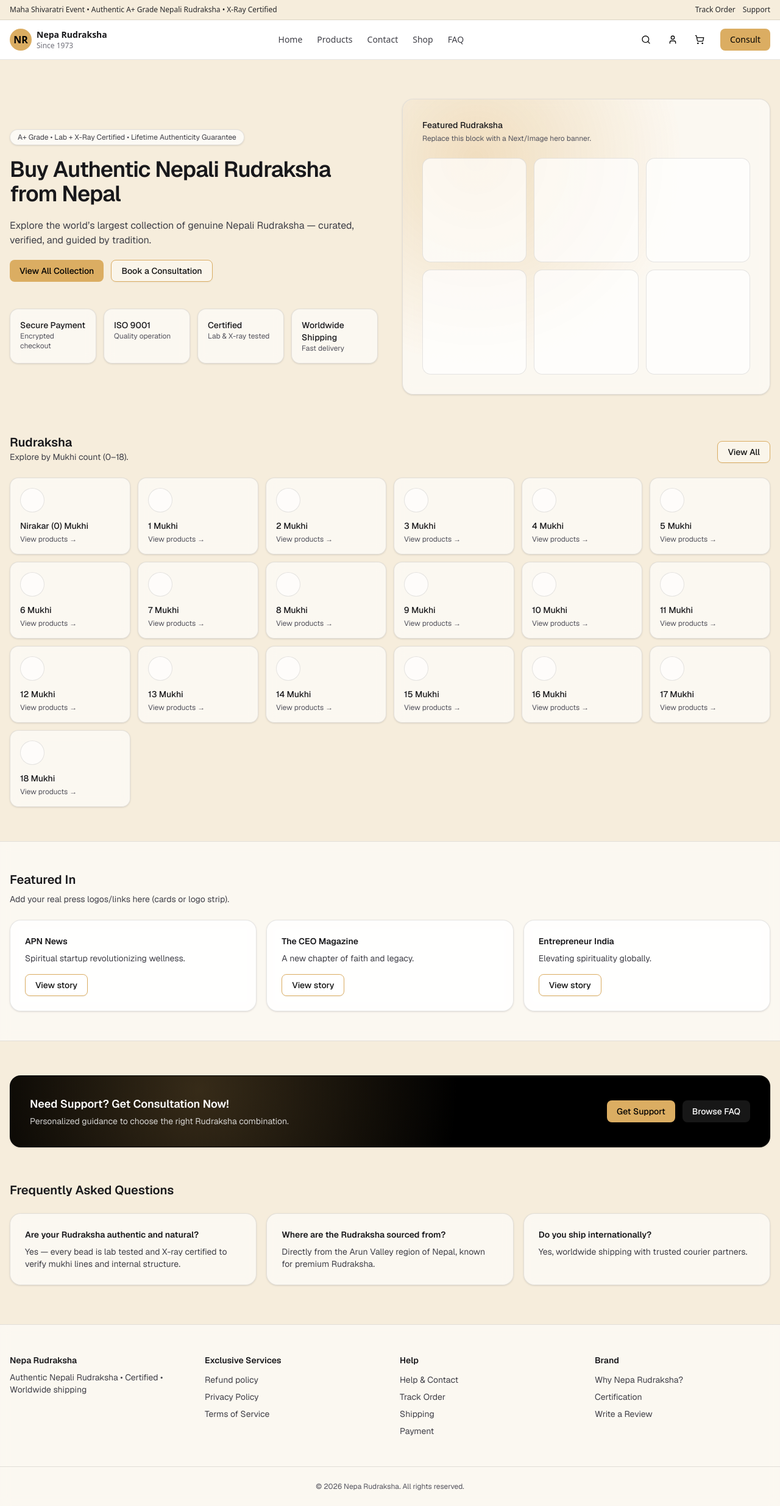
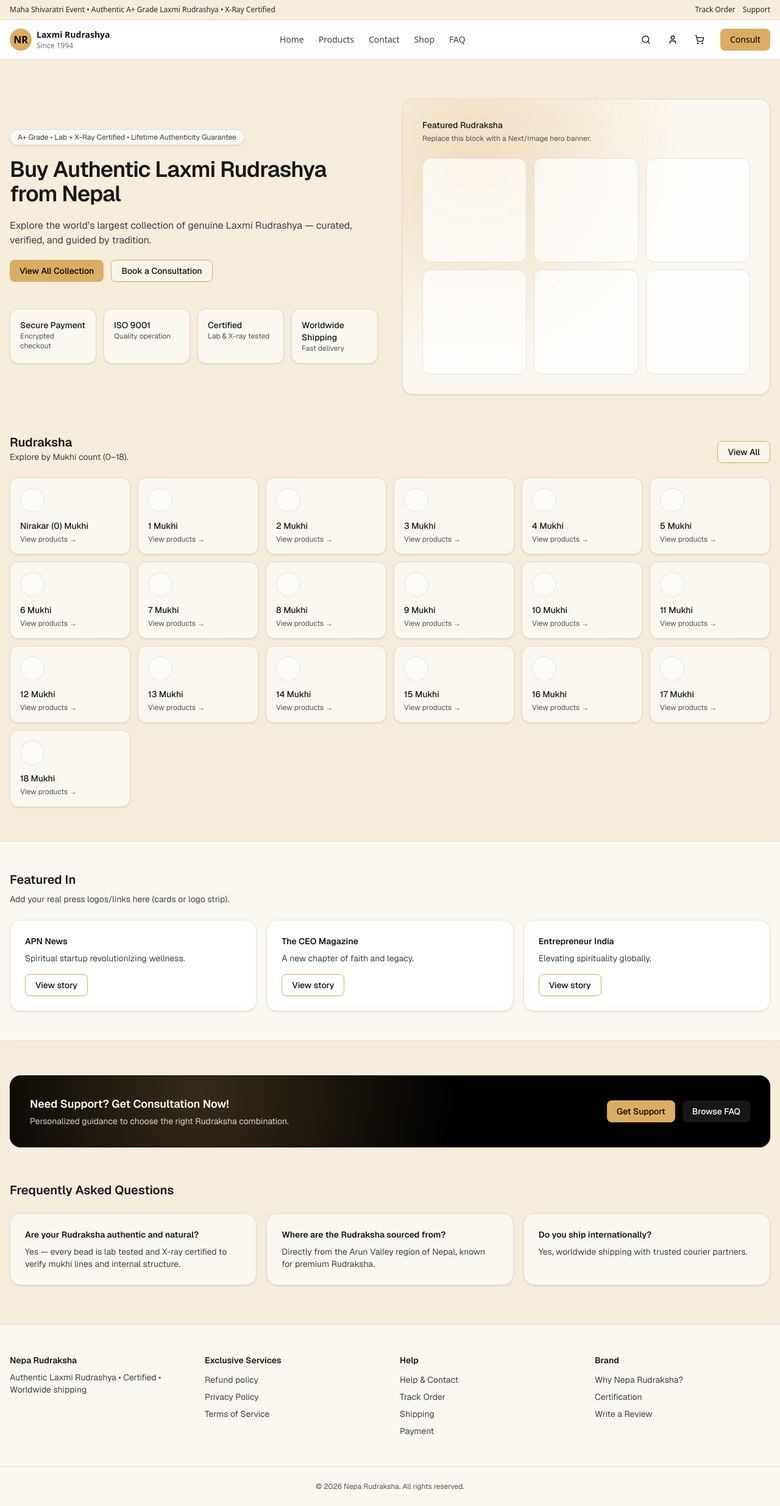
Before and after one commit to 0xabhikr/rudra, a Next.js app: page / in a window 1280 px wide. Shown: the whole page at 61% size. Built offline with nearby package versions, Linux system fonts and the light colour scheme.

Commit message:
name changed

```diff
--- a/app/contact/page.tsx
+++ b/app/contact/page.tsx
@@ -193,7 +193,8 @@ export default function Contact() {
             <div>
               <p className="text-sm font-semibold">Nepa Rudraksha</p>
               <p className="mt-2 text-sm text-zinc-700 dark:text-zinc-300">
-                Authentic Nepali Rudraksha • Certified • Worldwide shipping
+                Authentic
+Laxmi Rudrashya • Certified • Worldwide shipping
               </p>
             </div>
 
--- a/app/page.tsx
+++ b/app/page.tsx
@@ -58,11 +58,13 @@ export default function Home() {
             </p>
 
             <h1 className="text-3xl font-semibold tracking-tight sm:text-4xl">
-              Buy Authentic Nepali Rudraksha from Nepal
+              Buy Authentic
+Laxmi Rudrashya from Nepal
             </h1>
 
             <p className="max-w-prose text-zinc-700 dark:text-zinc-300">
-              Explore the world’s largest collection of genuine Nepali Rudraksha —
+              Explore the world’s largest collection of genuine
+Laxmi Rudrashya —
               curated, verified, and guided by tradition.
             </p>
 
@@ -251,7 +253,8 @@ export default function Home() {
             <div>
               <p className="text-sm font-semibold">Nepa Rudraksha</p>
               <p className="mt-2 text-sm text-zinc-700 dark:text-zinc-300">
-                Authentic Nepali Rudraksha • Certified • Worldwide shipping
+                Authentic
+Laxmi Rudrashya • Certified • Worldwide shipping
               </p>
             </div>
 
--- a/app/products/page.tsx
+++ b/app/products/page.tsx
@@ -57,7 +57,8 @@ export default function products() {
             <div>
               <p className="text-sm font-semibold">Nepa Rudraksha</p>
               <p className="mt-2 text-sm text-zinc-700 dark:text-zinc-300">
-                Authentic Nepali Rudraksha • Certified • Worldwide shipping
+                Authentic
+Laxmi Rudrashya • Certified • Worldwide shipping
               </p>
             </div>
 
--- a/app/shop/page.tsx
+++ b/app/shop/page.tsx
@@ -57,7 +57,8 @@ export default function shop() {
             <div>
               <p className="text-sm font-semibold">Nepa Rudraksha</p>
               <p className="mt-2 text-sm text-zinc-700 dark:text-zinc-300">
-                Authentic Nepali Rudraksha • Certified • Worldwide shipping
+                Authentic
+Laxmi Rudrashya • Certified • Worldwide shipping
               </p>
             </div>
 
--- a/components/Navbar.tsx
+++ b/components/Navbar.tsx
@@ -25,7 +25,8 @@ export default function Navbar() {
             <div className="border-b border-black/10 bg-[#f6eddc] dark:border-white/10 dark:bg-zinc-950">
                 <div className="mx-auto flex max-w-7xl items-center justify-between px-4 py-2 text-xs text-zinc-800 dark:text-zinc-200">
                     <p className="truncate">
-                        Maha Shivaratri Event • Authentic A+ Grade Nepali Rudraksha • X-Ray Certified
+                        Maha Shivaratri Event • Authentic A+ Grade
+Laxmi Rudrashya • X-Ray Certified
                     </p>
                     <div className="hidden gap-3 sm:flex">
                         <Link className="hover:underline" href="/track-order">
@@ -50,9 +51,9 @@ export default function Navbar() {
                     </div>
                     <div className="leading-tight">
                         <p className="text-sm font-semibold text-zinc-900 dark:text-zinc-100">
-                            Nepa Rudraksha
+                        Laxmi Rudrashya
                         </p>
-                        <p className="text-xs text-zinc-500">Since 1973</p>
+                        <p className="text-xs text-zinc-500">Since 1994</p>
                     </div>
                 </Link>
 
```
